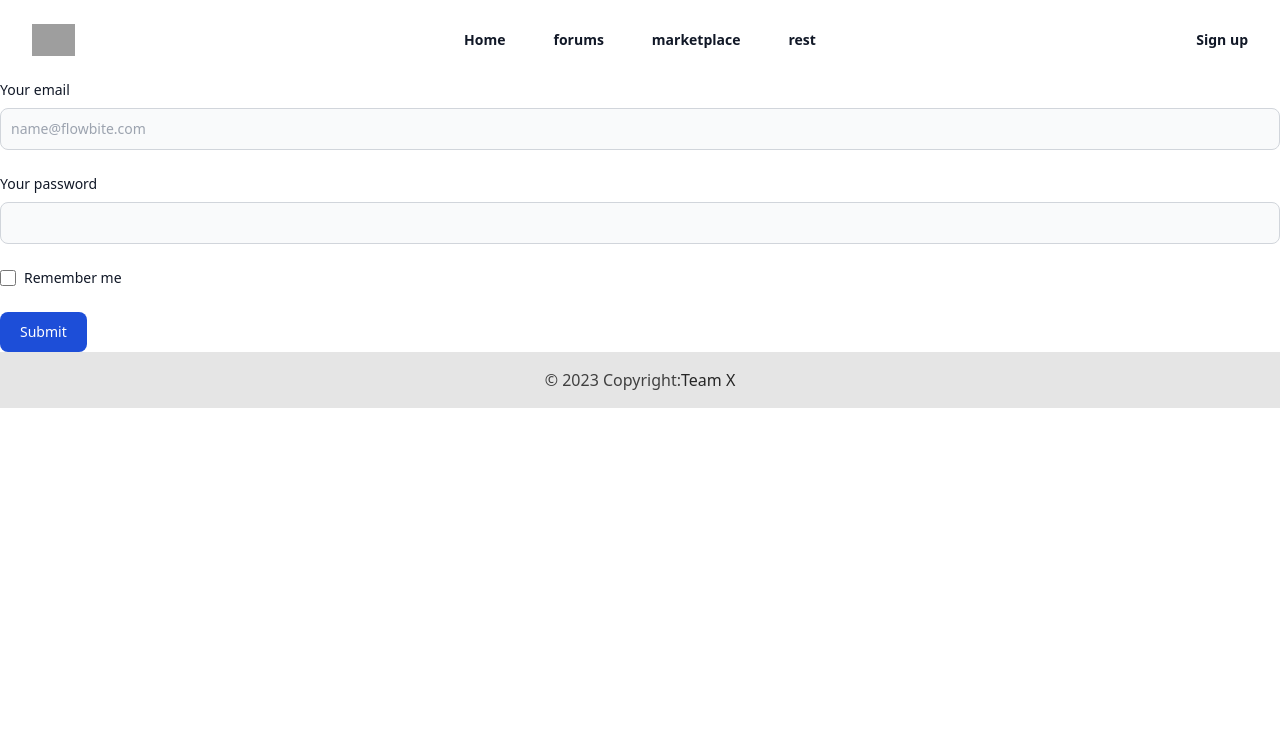
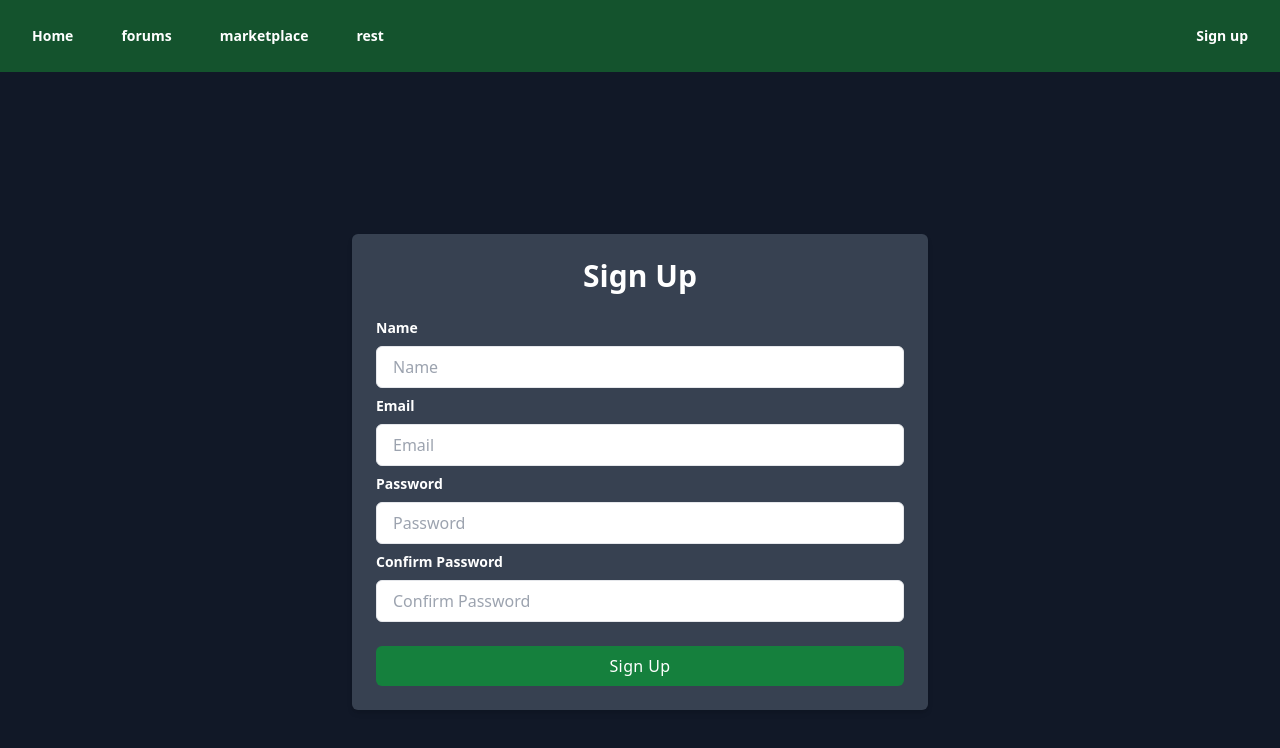
Before and after one commit to Varun-VP-AZ/Quality-Education-for-all, a React (Vite) app in the folder client/: page /registration in a window 1280 px wide. Shown: the top 748 px of the page. Built offline with nearby package versions, Linux system fonts and the light colour scheme; grey boxes are pictures that could not be loaded.

Commit message:
Sign Up added and minor changes in frontend

```diff
--- a/client/src/components/header.jsx
+++ b/client/src/components/header.jsx
@@ -7,21 +7,12 @@ export default function Header() {
   const [mobileMenuOpen, setMobileMenuOpen] = useState(false);
 
   return (
-    <header className="bg-base-200">
+    <header className="bg-green-900 text-white">
       <nav
         className="mx-auto flex max-w-7xl items-center justify-between p-6 lg:px-8"
         aria-label="Global"
       >
-        <div className="flex lg:flex-1">
-          <a href="#" className="-m-1.5 p-1.5">
-            <span className="sr-only">Your Company</span>
-            <img
-              className="h-8 w-auto"
-              src="https://tailwindui.com/img/logos/mark.svg?color=indigo&shade=600"
-              alt=""
-            />
-          </a>
-        </div>
+
         <div className="flex lg:hidden">
           <button
             type="button"
@@ -35,25 +26,25 @@ export default function Header() {
         <Popover.Group className="hidden lg:flex lg:gap-x-12">
           <Link
             to="/"
-            className="text-sm font-semibold leading-6 text-gray-900"
+            className="text-sm font-semibold leading-6 text-white"
           >
             Home
           </Link>
           <Link
             to="/forum"
-            className="text-sm font-semibold leading-6 text-gray-900"
+            className="text-sm font-semibold leading-6 text-white"
           >
             forums
           </Link>
           <Link
             to="/marketplace"
-            className="text-sm font-semibold leading-6 text-gray-900"
+            className="text-sm font-semibold leading-6 text-white"
           >
             marketplace
           </Link>
           <Link
             to="/rest"
-            className="text-sm font-semibold leading-6 text-gray-900"
+            className="text-sm font-semibold leading-6 text-white"
           >
             rest
           </Link>
@@ -61,7 +52,7 @@ export default function Header() {
         <div className="hidden lg:flex lg:flex-1 lg:justify-end">
           <Link
             to="/registration"
-            className="text-sm font-semibold leading-6 text-gray-900"
+            className="text-sm font-semibold leading-6 text-white"
           >
             Sign up
           </Link>
@@ -74,7 +65,7 @@ export default function Header() {
         onClose={setMobileMenuOpen}
       >
         <div className="fixed inset-0 z-10" />
-        <Dialog.Panel className="fixed inset-y-0 right-0 z-10 w-full overflow-y-auto bg-white px-6 py-6 sm:max-w-sm sm:ring-1 sm:ring-gray-900/10">
+        <Dialog.Panel className="fixed inset-y-0 right-0 z-10 w-full overflow-y-auto bg-white px-6 py-6 sm:max-w-sm sm:ring-1 sm:ring-white/10">
           <div className="flex items-center justify-between">
             <a href="#" className="-m-1.5 p-1.5">
               <span className="sr-only">Your Company</span>
--- a/client/src/pages/signup.jsx
+++ b/client/src/pages/signup.jsx
@@ -1,63 +1,75 @@
-import Footer from "../components/footer";
+import React from 'react';
 
-export default function Signup() {
+export default function Login() {
     return (
-    <div>
-      <form>
-        <div className="mb-6">
+        <div className="bg-gray-900 relative flex flex-col justify-center min-h-screen overflow-hidden">
+            <div className="w-full p-6 m-auto bg-gray-700 rounded-md shadow-md lg:max-w-xl">
+                <h1 className="text-3xl font-semibold text-center text-white ">
+                   Sign Up
+                </h1>
+                <form className="mt-6">
+                <div className="mb-2">
                         <label
-            htmlFor="email"
-            className="block mb-2 text-sm font-medium text-gray-900 dark:text-white"
+                            for="name"
+                            className="block text-sm font-semibold text-white"
                         >
-            Your email
+                            Name
+                        </label>
+                        <input
+                            type="name"
+                            placeholder="Name"
+                            className="block w-full px-4 py-2 mt-2 text-green-900 bg-white border rounded-md focus:border-green-400 focus:ring-green-300 focus:outline-none focus:ring focus:ring-opacity-40"
+                        />
+                    </div>
+                    <div className="mb-2">
+                        <label
+                            for="email"
+                            className="block text-sm font-semibold text-white"
+                        >
+                            Email
                         </label>
                         <input
                             type="email"
-            id="email"
-            className="bg-gray-50 border border-gray-300 text-gray-900 text-sm rounded-lg focus:ring-blue-500 focus:border-blue-500 block w-full p-2.5 dark:bg-gray-700 dark:border-gray-600 dark:placeholder-gray-400 dark:text-white dark:focus:ring-blue-500 dark:focus:border-blue-500"
-            placeholder="name@flowbite.com"
-            required
+                            placeholder="Email"
+                            className="block w-full px-4 py-2 mt-2 text-green-900 bg-white border rounded-md focus:border-green-400 focus:ring-green-300 focus:outline-none focus:ring focus:ring-opacity-40"
                         />
                     </div>
-        <div className="mb-6">
+                    <div className="mb-2">
                         <label
-            htmlFor="password"
-            className="block mb-2 text-sm font-medium text-gray-900 dark:text-white"
+                            for="password"
+                            className="block text-sm font-semibold text-white"
                         >
-            Your password
+                            Password
                         </label>
                         <input
                             type="password"
-            id="password"
-            className="bg-gray-50 border border-gray-300 text-gray-900 text-sm rounded-lg focus:ring-blue-500 focus:border-blue-500 block w-full p-2.5 dark:bg-gray-700 dark:border-gray-600 dark:placeholder-gray-400 dark:text-white dark:focus:ring-blue-500 dark:focus:border-blue-500"
-            required
+                            placeholder="Password"
+                            className="block w-full px-4 py-2 mt-2 text-green-900 bg-white border rounded-md focus:border-green-400 focus:ring-green-300 focus:outline-none focus:ring focus:ring-opacity-40"
                         />
                     </div>
-        <div className="flex items-start mb-6">
-          <div className="flex items-center h-5">
+                    <div className="mb-2">
+                        <label
+                            for="password"
+
+                            className="block text-sm font-semibold text-white"
+                        >
+                            Confirm Password
+                        </label>
                         <input
-              id="remember"
-              type="checkbox"
-              defaultValue
-              className="w-4 h-4 border border-gray-300 rounded bg-gray-50 focus:ring-3 focus:ring-blue-300 dark:bg-gray-700 dark:border-gray-600 dark:focus:ring-blue-600 dark:ring-offset-gray-800 dark:focus:ring-offset-gray-800"
-              required
+                            type="password"
+                            placeholder="Confirm Password"
+                            className="block w-full px-4 py-2 mt-2 text-green-900 bg-white border rounded-md focus:border-green-400 focus:ring-green-300 focus:outline-none focus:ring focus:ring-opacity-40"
                         />
                     </div>
-          <label
-            htmlFor="remember"
-            className="ml-2 text-sm font-medium text-gray-900 dark:text-gray-300"
-          >
-            Remember me
-          </label>
+                    <div className="mt-6">
+                        <button className="w-full px-4 py-2 tracking-wide text-white transition-colors duration-200 transform bg-green-700 rounded-md hover:bg-green-600 focus:outline-none focus:bg-green-600">
+                            Sign Up
+                        </button>
                     </div>
-        <button
-          type="submit"
-          className="text-white bg-blue-700 hover:bg-blue-800 focus:ring-4 focus:outline-none focus:ring-blue-300 font-medium rounded-lg text-sm w-full sm:w-auto px-5 py-2.5 text-center dark:bg-blue-600 dark:hover:bg-blue-700 dark:focus:ring-blue-800"
-        >
-          Submit
-        </button>
                 </form>
-      <Footer />
+
+
+            </div>
         </div>
     );
 }
```
Also changed, not shown: 1 other file (tests, documents, lock files or other folders). Lines whose indentation alone changed are shown as unchanged.
